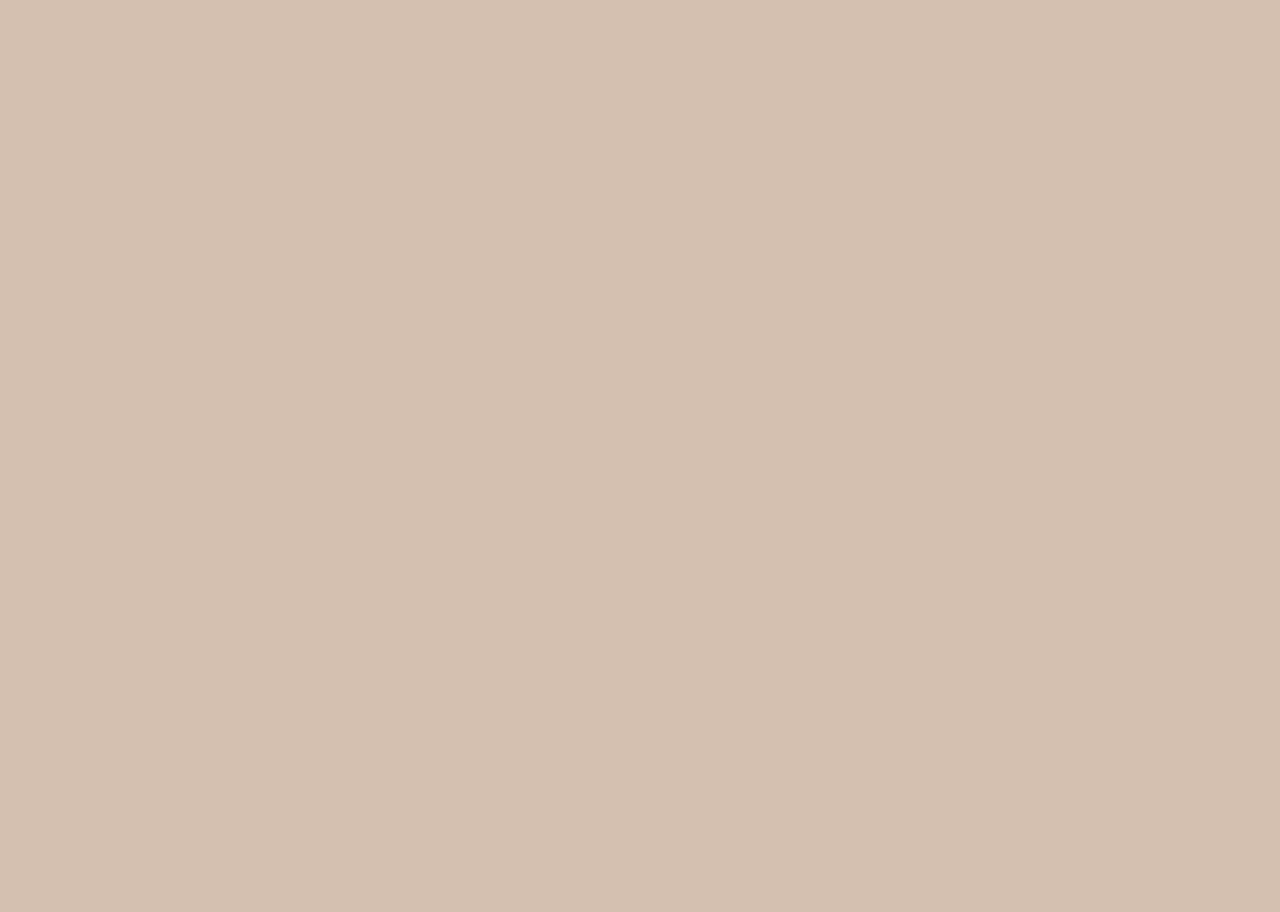
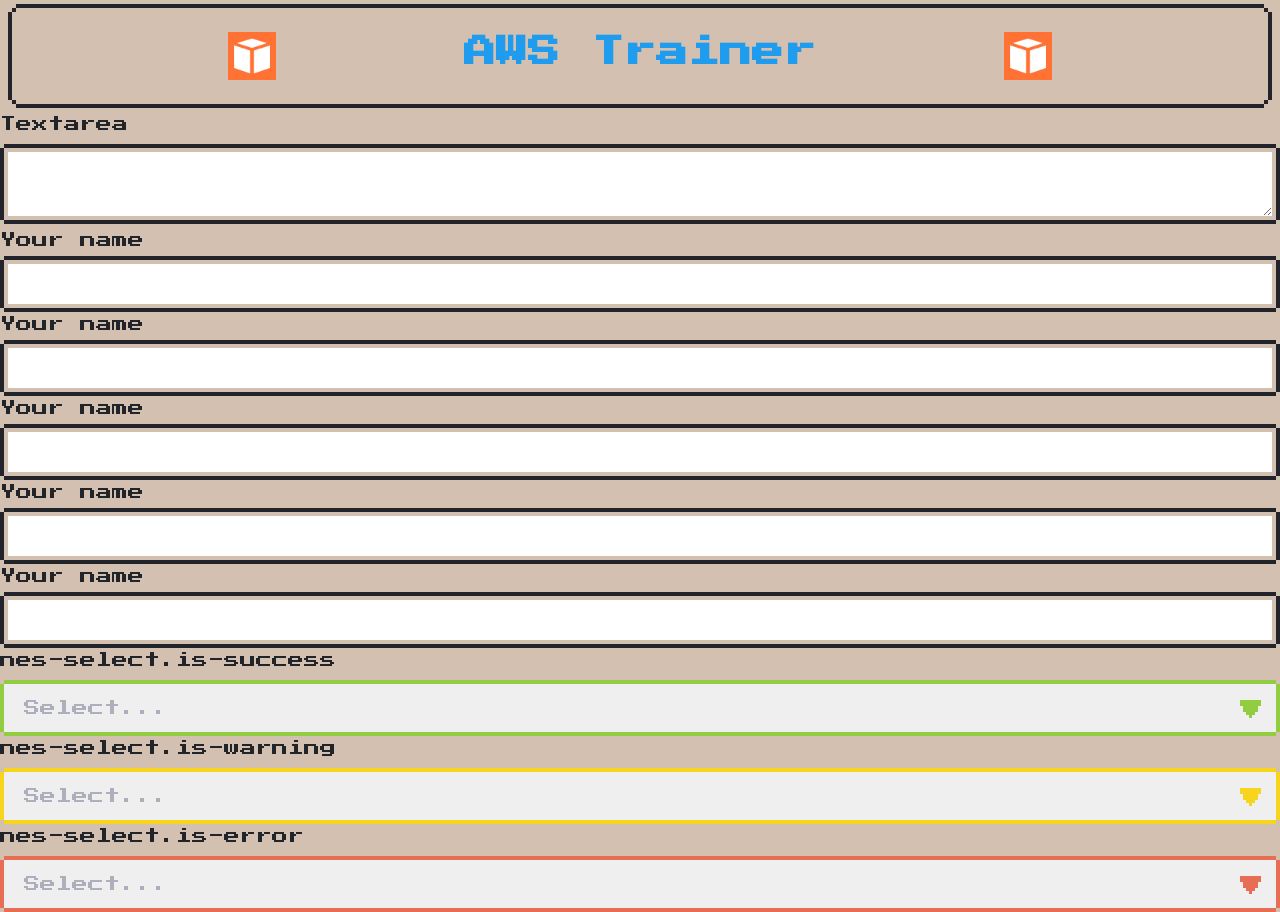
Before and after one commit to zeagoldgh/AWSTrainer, a React (Create React App) app in the folder frontend/: page /add in a window 1280 px wide. Before the commit this address had no page. Before the commit the page ends 800 px from the top, so only its background shows below. Built offline with nearby package versions, Linux system fonts and the light colour scheme; sample sign-in values are in the browser's storage.

Commit message:
basic layout

```diff
--- a/frontend/public/index.html
+++ b/frontend/public/index.html
@@ -18,6 +18,9 @@
     <link rel="preconnect" href="https://fonts.googleapis.com">
     <link rel="preconnect" href="https://fonts.gstatic.com" crossorigin>
     <link href="https://fonts.googleapis.com/css2?family=Press+Start+2P&display=swap" rel="stylesheet">
+    <link rel="preconnect" href="https://fonts.googleapis.com">
+    <link rel="preconnect" href="https://fonts.gstatic.com" crossorigin>
+    <link href="https://fonts.googleapis.com/css2?family=Roboto&display=swap" rel="stylesheet">
     <!--
       manifest.json provides metadata used when your web app is installed on a
       user's mobile device or desktop. See https://developers.google.com/web/fundamentals/web-app-manifest/
--- a/frontend/src/App.tsx
+++ b/frontend/src/App.tsx
@@ -4,6 +4,7 @@
 import LoginPage from "./pages/LoginPage";
 import AuthProvider from "./auth/AuthProvider";
 import HomePage from "./pages/HomePage";
+import CreateQuestion from "./pages/CreateQuestion";
 
 export default function App() {
     return (
@@ -13,6 +14,7 @@
                     <Route path={'/'} element={<HomePage/>}/>
                     <Route path={'/login'} element={<LoginPage/>}/>
                     <Route path={'/user'} element={<LoginPage/>}/>
+                    <Route path={'/add'} element={<CreateQuestion/>}/>
                 </Routes>
             </AuthProvider>
         </BrowserRouter>
--- /dev/null
+++ b/frontend/src/font.css
@@ -0,0 +1,3 @@
+.betterRead{
+    font-family: 'Roboto', cursive;
+}
--- /dev/null
+++ b/frontend/src/pages/CreateQuestion.tsx
@@ -0,0 +1,59 @@
+import Heading from "../components/Common/Heading";
+import React from "react";
+import '../font.css'
+
+
+export default function CreateQuestion(){
+    return(
+        <div>
+            <Heading location={"add"}/>
+            <label htmlFor="textarea_field betterRead">Textarea</label>
+            <textarea id="textarea_field" className="nes-textarea betterRead"></textarea>
+            <div className="nes-field">
+                <label htmlFor="name_field">Your name</label>
+                <input type="text" id="name_field" className="nes-input betterRead"/>
+            </div>
+            <div className="nes-field">
+                <label htmlFor="name_field">Your name</label>
+                <input type="text" id="name_field" className="nes-input betterRead"/>
+            </div>
+            <div className="nes-field">
+                <label htmlFor="name_field">Your name</label>
+                <input type="text" id="name_field" className="nes-input betterRead"/>
+            </div>
+            <div className="nes-field">
+                <label htmlFor="name_field">Your name</label>
+                <input type="text" id="name_field" className="nes-input betterRead"/>
+            </div>
+            <div className="nes-field">
+                <label htmlFor="name_field">Your name</label>
+                <input type="text" id="name_field" className="nes-input betterRead"/>
+            </div>
+            <label htmlFor="success_select">nes-select.is-success</label>
+            <div className="nes-select is-success">
+                <select required id="success_select">
+                    <option value="" disabled selected hidden>Select...</option>
+                    <option value="0">To be</option>
+                    <option value="1">Not to be</option>
+                </select>
+            </div>
+
+            <label htmlFor="warning_select">nes-select.is-warning</label>
+            <div className="nes-select is-warning">
+                <select required id="warning_select">
+                    <option value="" disabled selected hidden>Select...</option>
+                    <option value="0">To be</option>
+                    <option value="1">Not to be</option>
+                </select>
+            </div>
+            <label htmlFor="error_select">nes-select.is-error</label>
+            <div className="nes-select is-error">
+                <select required id="error_select">
+                    <option value="" disabled selected hidden>Select...</option>
+                    <option value="0">To be</option>
+                    <option value="1">Not to be</option>
+                </select>
+            </div>
+        </div>
+    )
+}
```
